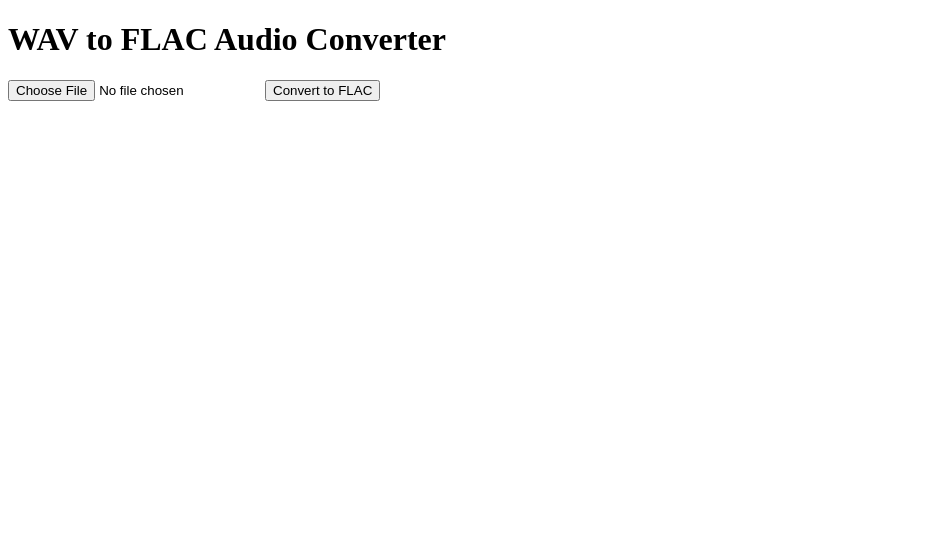
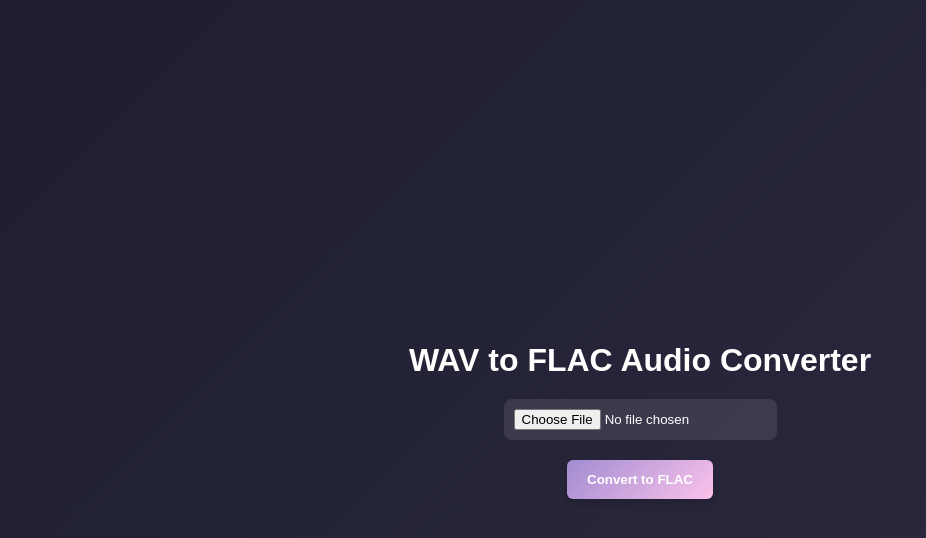
Before and after one commit to Ayushpal11/wav-flac-converter, a plain HTML site: page static/index.html in a window 1280 px wide. Shown: the whole page, without its empty margins (0-926 px from the left). Drawn offline with Linux system fonts and the light colour scheme.

Commit message:
Update Dockerfile to use Go 1.23; enhance HTML styling for WAV to FLAC converter

```diff
--- a/static/index.html
+++ b/static/index.html
@@ -4,12 +4,72 @@
     <meta charset="UTF-8">
     <meta name="viewport" content="width=device-width, initial-scale=1.0">
     <title>WAV to FLAC Converter</title>
+    <style>
+        body {
+            min-height: 100vh;
+            margin: 0;
+            font-family: 'Arial', sans-serif;
+            background: linear-gradient(135deg, #1e1e2f 0%, #2d2b42 100%);
+            color: #fff;
+            display: flex;
+            justify-content: center;
+            align-items: center;
+            flex-direction: column;
+            padding: 20px;
+        }
+        h1 {
+            margin-bottom: 20px;
+            text-align: center;
+        }
+        input[type="file"] {
+            margin-bottom: 20px;
+            padding: 10px;
+            border-radius: 8px;
+            background: rgba(255, 255, 255, 0.1);
+            color: #fff;
+            border: none;
+            cursor: pointer;
+            transition: background 0.2s;
+        }
+        input[type="file"]:hover {
+            background: rgba(255, 255, 255, 0.2);
+        }
+        button {
+            padding: 12px 20px;
+            background: linear-gradient(135deg, #a18cd1 0%, #fbc2eb 100%);
+            border: none;
+            border-radius: 6px;
+            color: white;
+            font-weight: bold;
+            cursor: pointer;
+            transition: transform 0.2s, box-shadow 0.2s;
+            box-shadow: 0 4px 6px rgba(0, 0, 0, 0.1);
+        }
+        button:hover {
+            transform: translateY(-2px);
+            box-shadow: 0 6px 8px rgba(0, 0, 0, 0.2);
+        }
+        #downloadLink {
+            margin-top: 20px;
+        }
+        a {
+            color: #fff;
+            text-decoration: none;
+            background: rgba(255, 255, 255, 0.1);
+            padding: 10px 15px;
+            border-radius: 8px;
+            transition: background 0.2s;
+        }
+        a:hover {
+            background: rgba(255, 255, 255, 0.2);
+        }
+    </style>
 </head>
 <body>
     <h1>WAV to FLAC Audio Converter</h1>
     <input type="file" id="wavFileInput" accept=".wav" />
     <button onclick="convertToFLAC()">Convert to FLAC</button>
-    <div id="downloadLink" style="margin-top: 20px;"></div>
+    <div id="downloadLink"></div>
 
     <script>
         async function convertToFLAC() {
```
Also changed, not shown: 2 other files.
